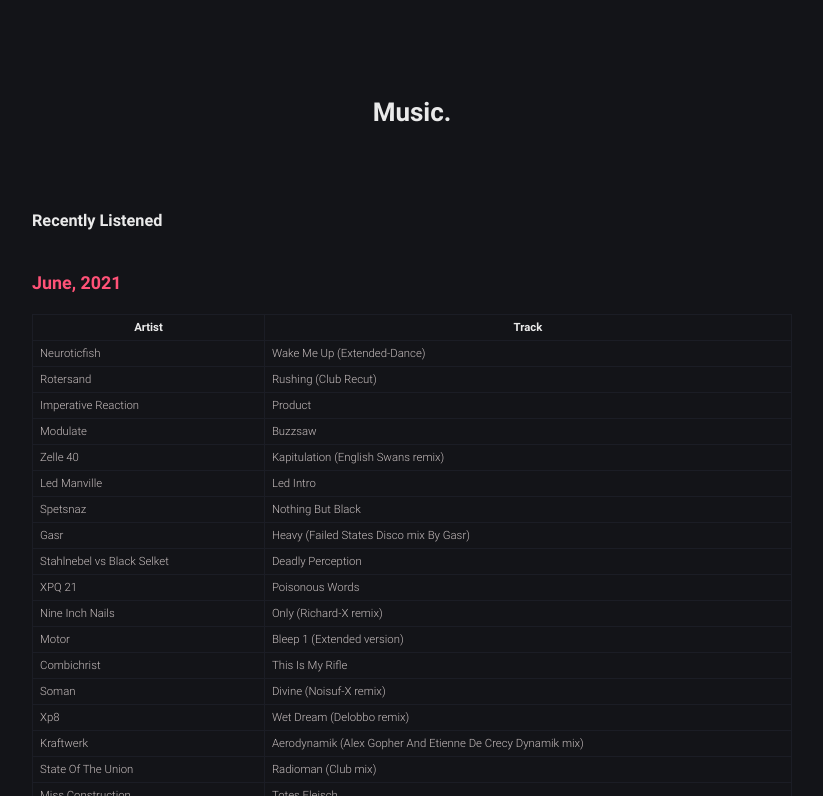
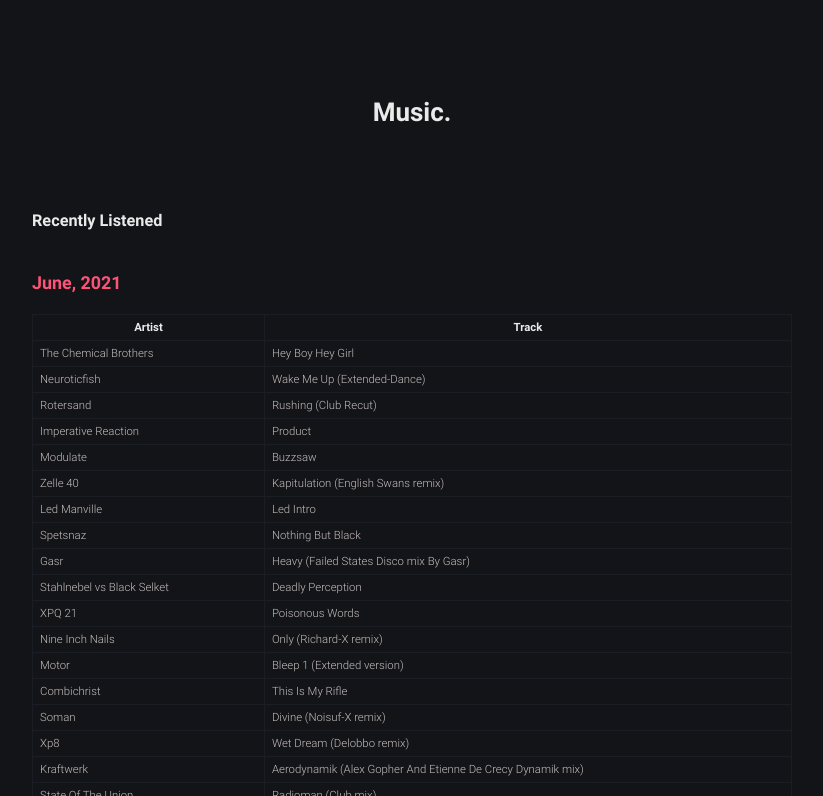
Before and after one commit to robert-marshall/xyz, a Jekyll site: the page built from music.md, in a window 1280 px wide and 900 px high, cut to the strip 104-900 px from the top of the window. Shown: the whole strip, without its empty margins (228-1051 px from the left). Built offline with Jekyll 4.4.1, drawn with Linux system fonts in a browser that asks for light colours.

Commit message:
Here be Dragons

```diff
--- a/music.md
+++ b/music.md
@@ -11,6 +11,7 @@
 
 | Artist | Track |
 |--------|-------|
+The Chemical Brothers | Hey Boy Hey Girl
 Neuroticfish | Wake Me Up (Extended-Dance)
 Rotersand | Rushing (Club Recut)
 Imperative Reaction | Product
```
